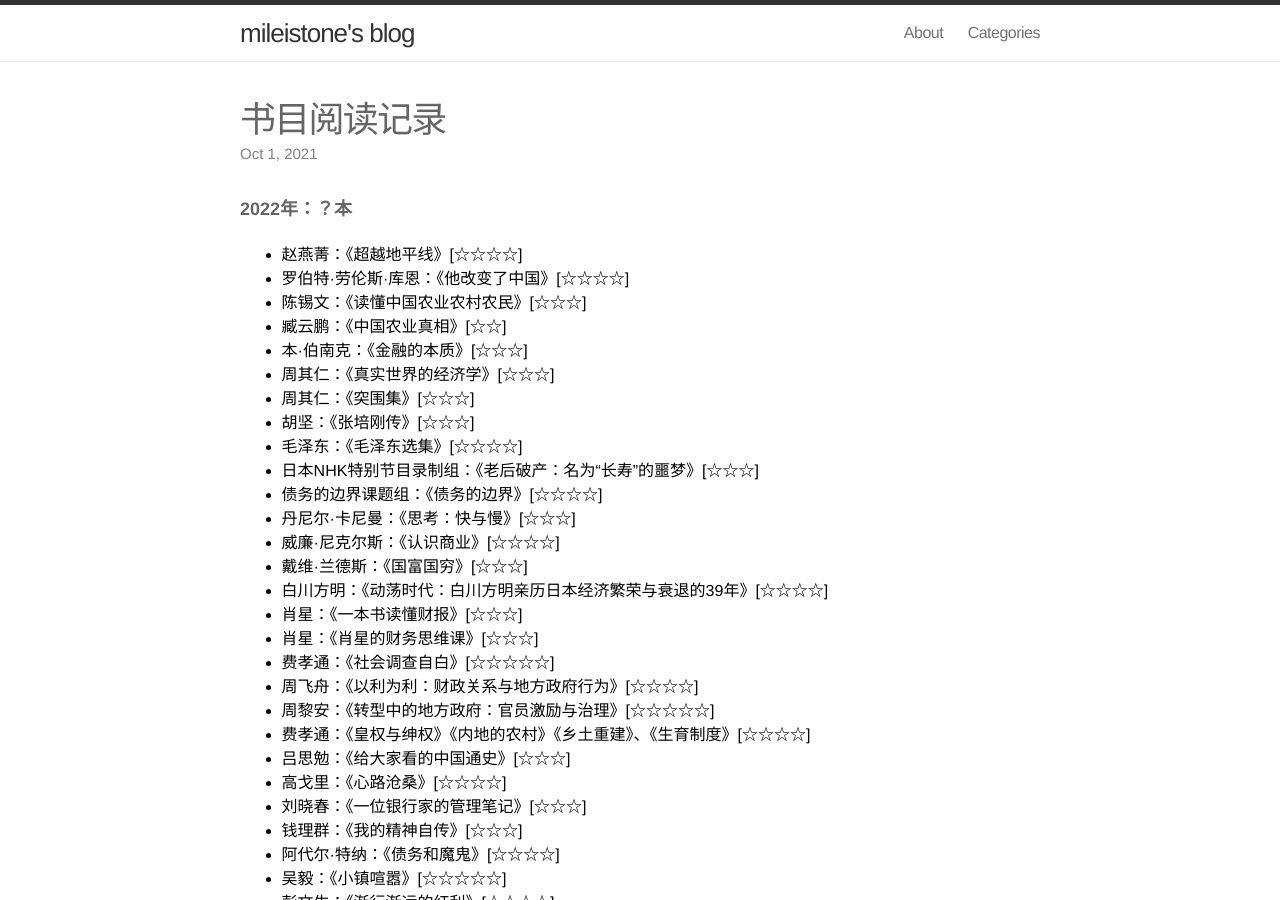
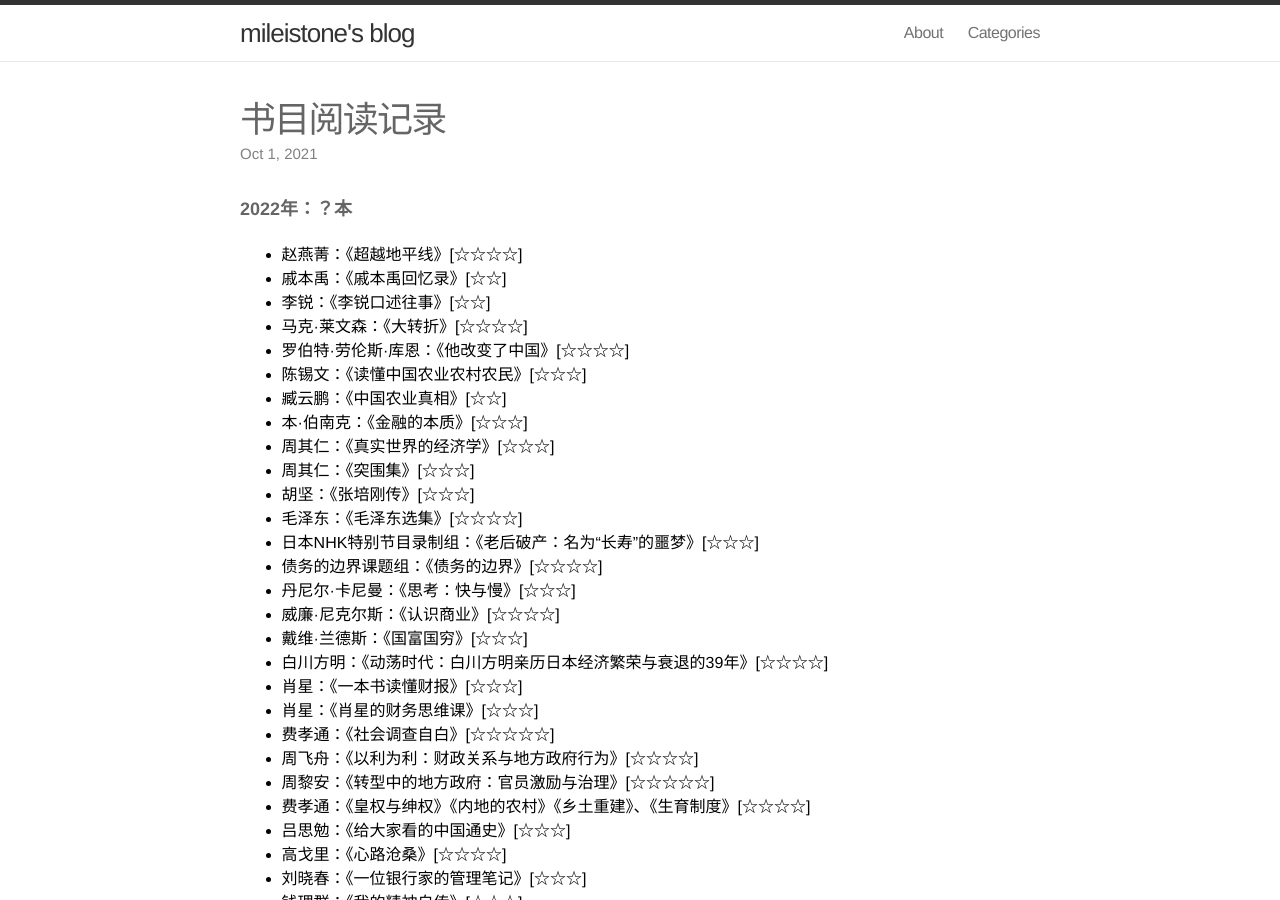
Before and after one commit to mileistone/mileistone.github.io, a Jekyll site: the page built from _posts/2021-10-01-books.md, in a window 1280 px wide and 900 px high. Built offline with Jekyll 4.4.1, drawn with Linux system fonts in a browser that asks for light colours.

Commit message:
Update 2021-10-01-books.md

```diff
--- a/_posts/2021-10-01-books.md
+++ b/_posts/2021-10-01-books.md
@@ -9,6 +9,9 @@ date: 2021-10-01 22:00:00
 
 ##### 2022年：？本
 - 赵燕菁：《超越地平线》[☆☆☆☆]
+- 戚本禹：《戚本禹回忆录》[☆☆]
+- 李锐：《李锐口述往事》[☆☆]
+- 马克·莱文森：《大转折》[☆☆☆☆]
 - 罗伯特·劳伦斯·库恩：《他改变了中国》[☆☆☆☆]
 - 陈锡文：《读懂中国农业农村农民》[☆☆☆]
 - 臧云鹏：《中国农业真相》[☆☆]
```
